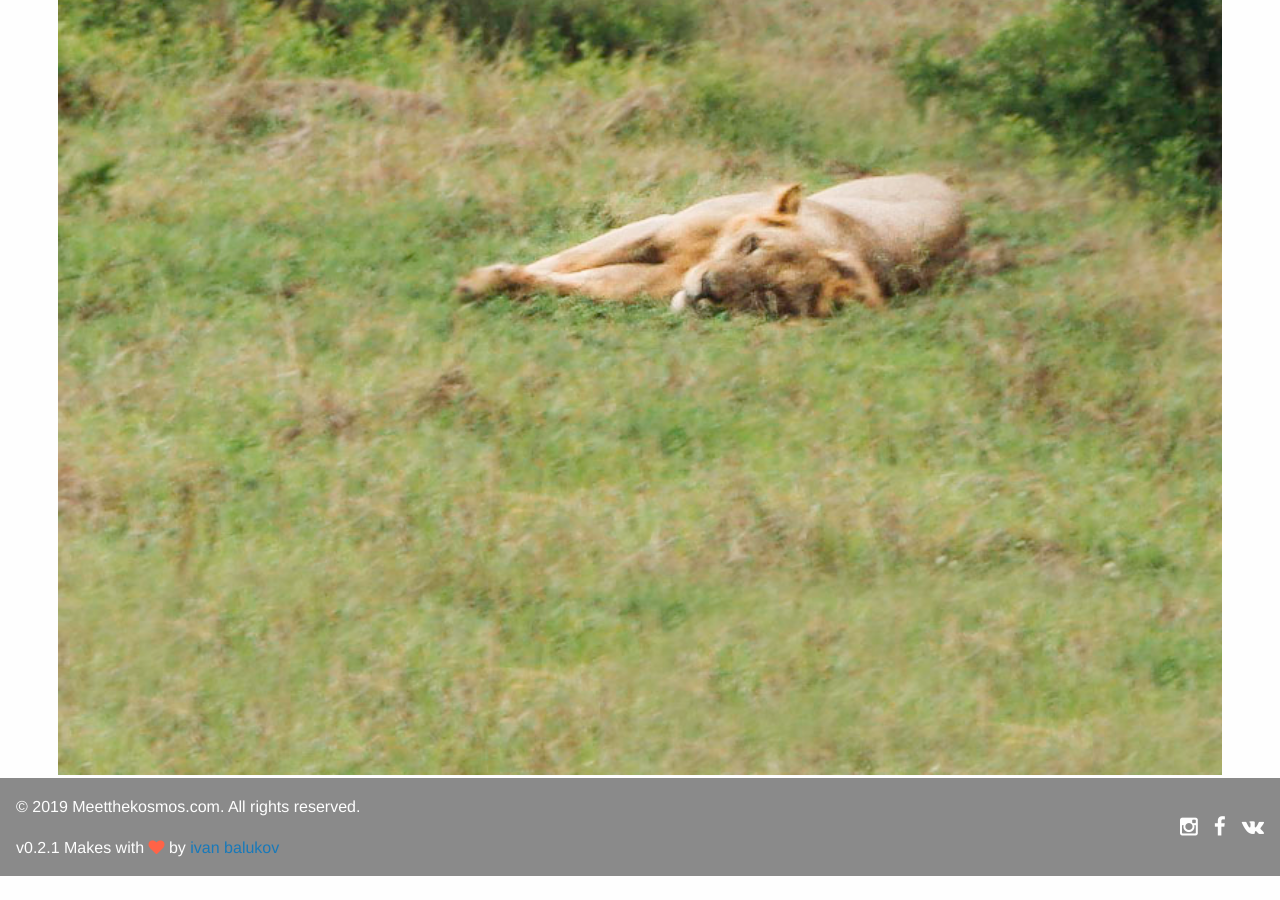
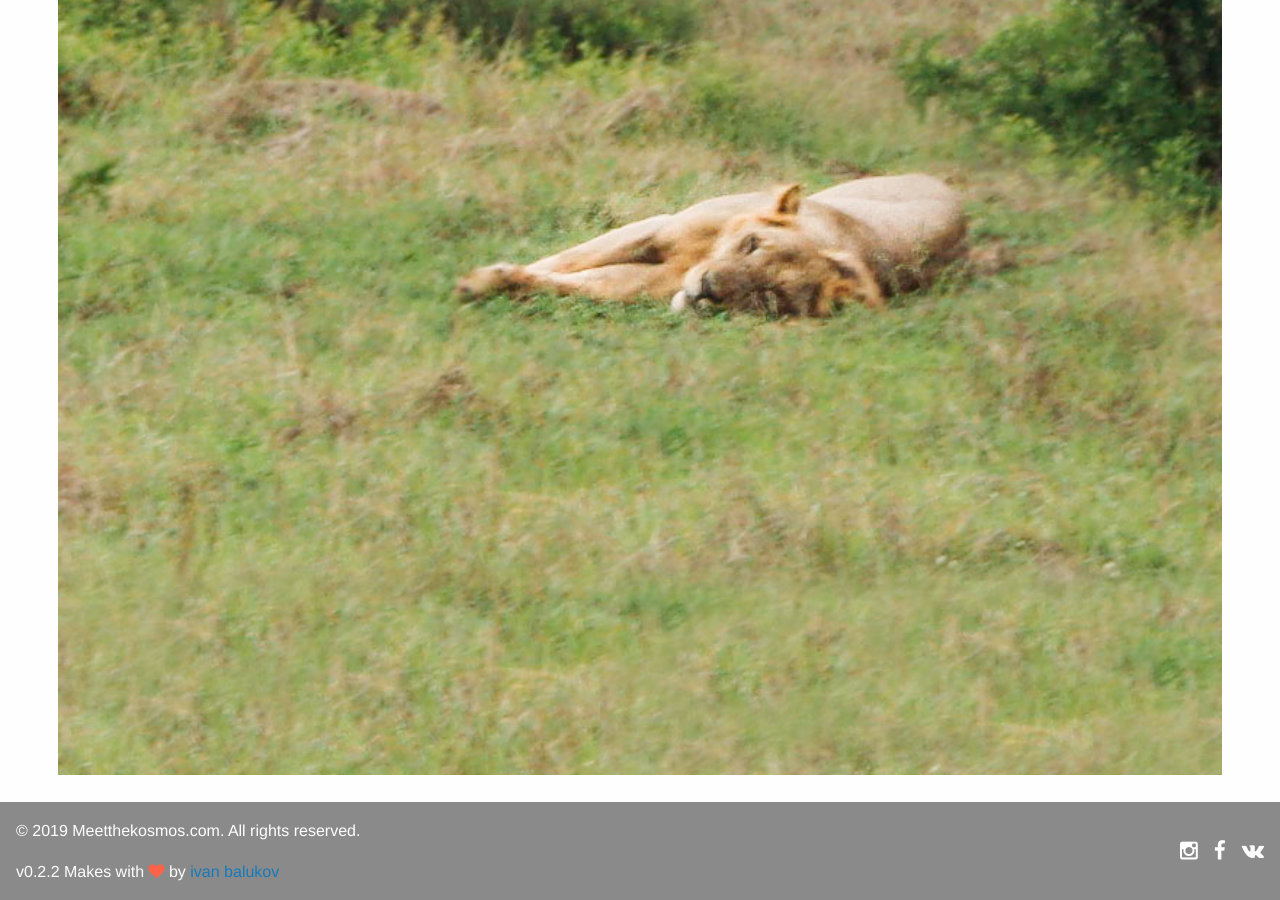
Before and after one commit to tashakosmos/tashakosmos.github.io, a Jekyll site: the page built from _posts/2019-05-03-tanzania.md, in a window 1280 px wide and 900 px high, scrolled down 1170 px. Built offline with Jekyll 4.4.1, drawn with Linux system fonts in a browser that asks for light colours; nearby versions of some CDN libraries; before the commit the page ends 2046 px from its top, so only the background shows below that.

Commit message:
beautified

```diff
--- a/_config.yml
+++ b/_config.yml
@@ -17,4 +17,4 @@
 markdown: kramdown
 
 # Develop
-version: v0.2.1
+version: v0.2.2
--- a/_includes/footer.html
+++ b/_includes/footer.html
@@ -1,3 +1,4 @@
+<br />
 <footer class="social-footer">
   <div class="social-footer-left">
     <p>© 2019 {{ site.title }}. All rights reserved.</p>
--- a/_layouts/index.html
+++ b/_layouts/index.html
@@ -7,7 +7,7 @@
 
     <div class="grid-container">
       <div class="grid-x">
-        <div class="cell large-8 large-offset-2">
+        <div class="cell">
           <ul class="menu menu-hover-lines align-center">
             <li class="active" data-filter="*">
               <a href="#">All</a>
```
